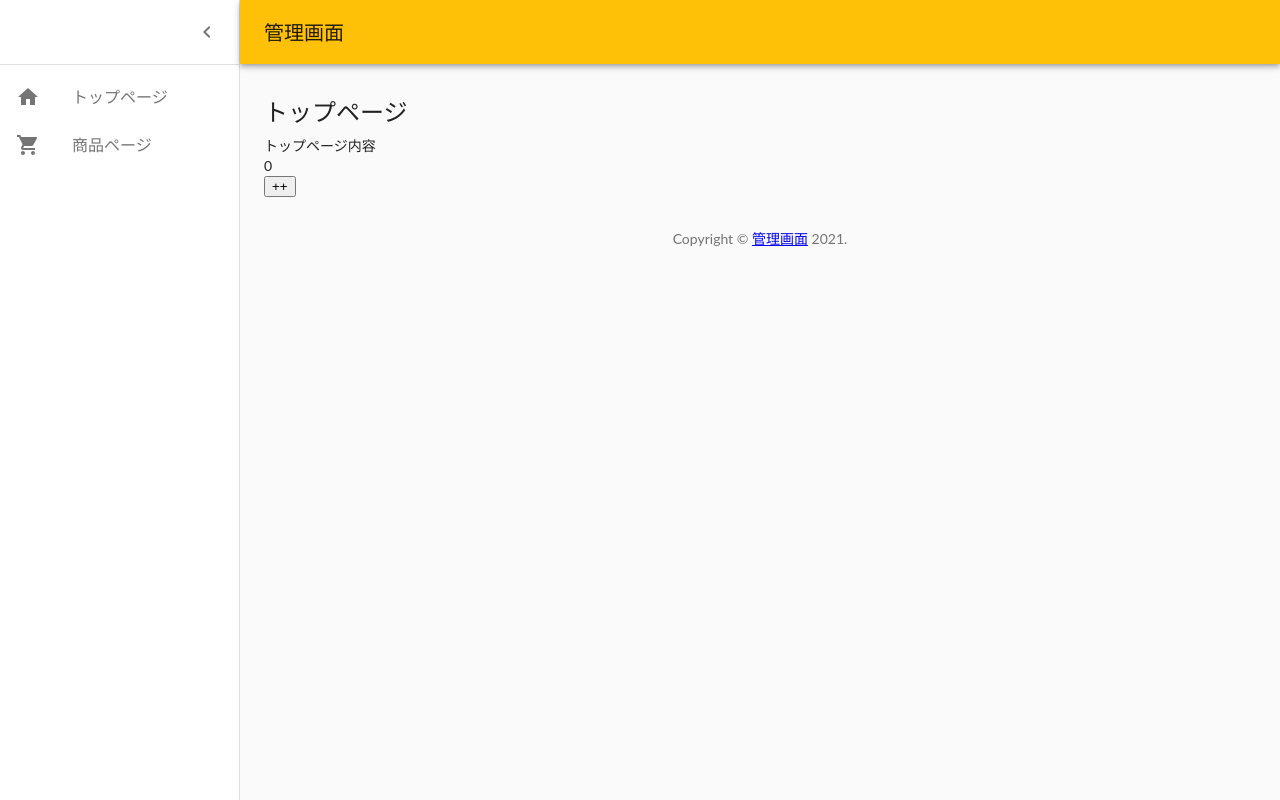
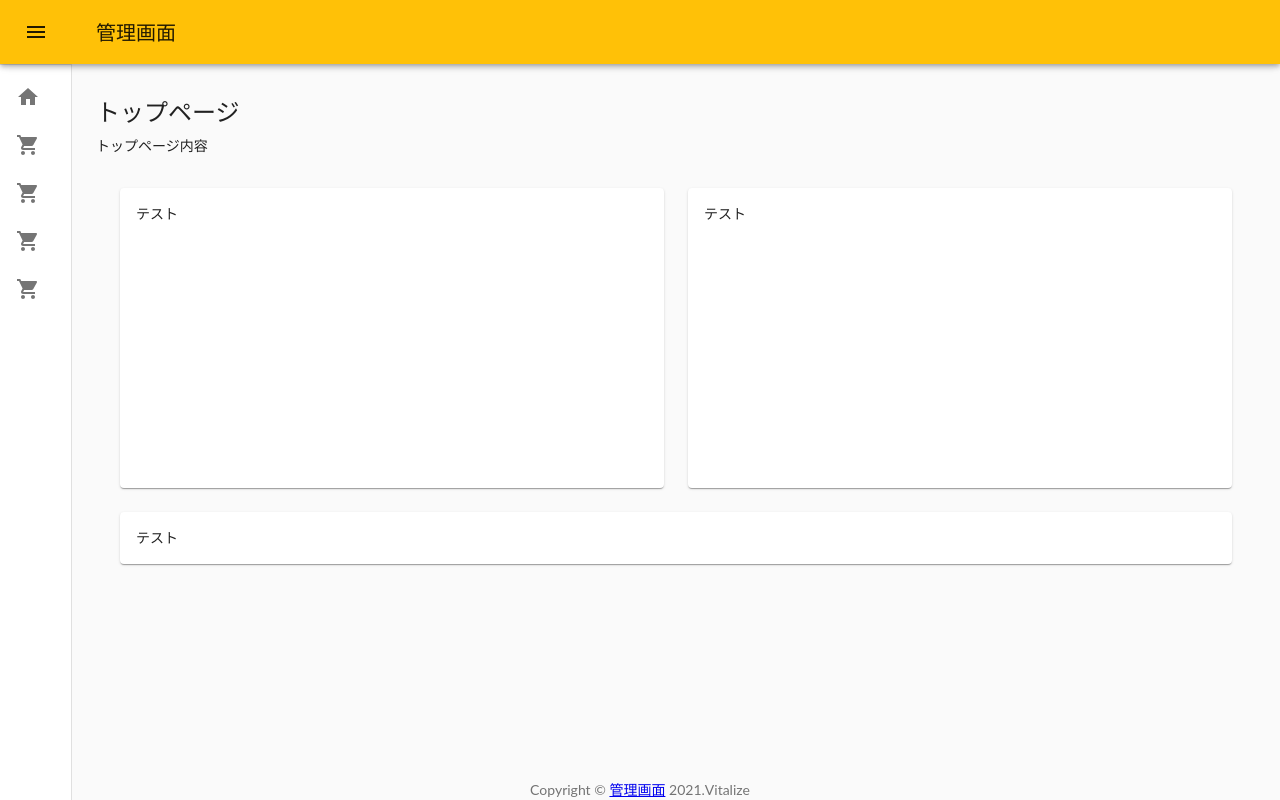
Before and after one commit to daichi1002/miyazaki_office_app, a Gatsby site in the folder frontend/: page / in a window 1280 px wide. Built offline with nearby package versions, Linux system fonts and the light colour scheme; Gatsby itself is replaced by a stand-in of ours.

Commit message:
add: first-view

```diff
--- a/frontend/src/components/stores/countStore.ts
+++ b/frontend/src/components/stores/countStore.ts
@@ -1,20 +1,24 @@
-  import { observable,computed, action, makeObservable } from 'mobx';
+import { observable, computed, action, makeObservable } from 'mobx'
 
 export class CountStore {
   count = 1
 
   get getDoubleCount() {
-      return this.count * 2;
+    return this.count * 2
   }
 
   setIncrementCount() {
-      console.log(this.count++)
+    this.count++
+  }
+
+  setDecrimentCount() {
+    this.count--
   }
   constructor() {
-      makeObservable(this,{
-      count:  observable,
-      getDoubleCount:  computed,
-      setIncrementCount:  action,
+    makeObservable(this, {
+      count: observable,
+      getDoubleCount: computed,
+      setIncrementCount: action,
     })
   }
 }
--- a/frontend/src/components/templates/GenericTemplates.tsx
+++ b/frontend/src/components/templates/GenericTemplates.tsx
@@ -131,18 +131,28 @@ const useStyles = makeStyles((theme: Theme) =>
       textDecoration: 'none',
       color: theme.palette.text.secondary,
     },
+    footer: {
+      display: 'block',
+      width: '100%',
+      position: 'fixed',
+      left: 0,
+      bottom: 0,
+      zIndex: 1000,
+      textAlign: 'center',
+    },
   })
 )
 
 const Copyright = () => {
+  const classes = useStyles()
   return (
-    <Typography variant="body2" color="textSecondary" align="center">
+    <Typography className={classes.footer} variant="body2" color="textSecondary" align="center">
       {'Copyright © '}
       <Link color="inherit" to="/">
         管理画面
       </Link>{' '}
       {new Date().getFullYear()}
-      {'.'}
+      {'.Vitalize'}
     </Typography>
   )
 }
@@ -154,7 +164,7 @@ export interface GenericTemplateProps {
 
 const GenericTemplate: React.FC<GenericTemplateProps> = ({ children, title }) => {
   const classes = useStyles()
-  const [open, setOpen] = React.useState(true)
+  const [open, setOpen] = React.useState(false)
   const handleDrawerOpen = () => {
     setOpen(true)
   }
@@ -207,7 +217,7 @@ const GenericTemplate: React.FC<GenericTemplateProps> = ({ children, title }) =>
                 <ListItemIcon>
                   <HomeIcon />
                 </ListItemIcon>
-                <ListItemText primary="トップページ" />
+                <ListItemText primary="値入力" />
               </ListItem>
             </Link>
             <Link to="/ProductPage" className={classes.link}>
@@ -215,7 +225,31 @@ const GenericTemplate: React.FC<GenericTemplateProps> = ({ children, title }) =>
                 <ListItemIcon>
                   <ShoppingCartIcon />
                 </ListItemIcon>
-                <ListItemText primary="商品ページ" />
+                <ListItemText primary="商品" />
+              </ListItem>
+            </Link>
+            <Link to="/inventory" className={classes.link}>
+              <ListItem button>
+                <ListItemIcon>
+                  <ShoppingCartIcon />
+                </ListItemIcon>
+                <ListItemText primary="在庫" />
+              </ListItem>
+            </Link>
+            <Link to="/mobx" className={classes.link}>
+              <ListItem button>
+                <ListItemIcon>
+                  <ShoppingCartIcon />
+                </ListItemIcon>
+                <ListItemText primary="mobx練習" />
+              </ListItem>
+            </Link>
+            <Link to="/useEffect" className={classes.link}>
+              <ListItem button>
+                <ListItemIcon>
+                  <ShoppingCartIcon />
+                </ListItemIcon>
+                <ListItemText primary="hooks練習" />
               </ListItem>
             </Link>
           </List>
--- a/frontend/src/pages/index.tsx
+++ b/frontend/src/pages/index.tsx
@@ -1,18 +1,47 @@
 import React from 'react'
+import Box from '@material-ui/core/Box'
+import clsx from 'clsx'
 import GenericTemplate from '../components/templates/GenericTemplates'
+import Container from '@material-ui/core/Container'
+import Grid from '@material-ui/core/Grid'
+import { makeStyles } from '@material-ui/core'
+import Paper from '@material-ui/core/Paper'
+
 const HomePage: React.FC = () => {
-  const [count, setCount] = React.useState(0)
-
-  React.useEffect(() => {
-    document.title = `${count}回クリックされました`
-    console.log(`再レンダーされました`)
-  }, [])
-
+  const useStyles = makeStyles((theme) => ({
+    container: {
+      paddingTop: theme.spacing(4),
+      paddingBottom: theme.spacing(4),
+    },
+    paper: {
+      padding: theme.spacing(2),
+      display: 'flex',
+      overflow: 'auto',
+      flexDirection: 'column',
+    },
+    fixedHeight: {
+      height: 300,
+    },
+  }))
+  const classes = useStyles()
+  const fixedHeightPaper = clsx(classes.paper, classes.fixedHeight)
   return (
     <GenericTemplate title="トップページ">
       <>トップページ内容</>
-      <div>{count}</div>
-      <button onClick={() => setCount(count + 1)}>++</button>
+      <Container maxWidth="lg" className={classes.container}>
+        <Grid container spacing={3}>
+          <Grid item xs={12} md={6} lg={6}>
+            <Paper className={fixedHeightPaper}>テスト</Paper>
+          </Grid>
+          <Grid item xs={12} md={6} lg={6}>
+            <Paper className={fixedHeightPaper}>テスト</Paper>
+          </Grid>
+          <Grid item xs={12}>
+            <Paper className={classes.paper}>テスト</Paper>
+          </Grid>
+        </Grid>
+        <Box pt={4}></Box>
+      </Container>
     </GenericTemplate>
   )
 }
```
Also changed, not shown: frontend/src/pages/inventory.tsx (added, +12 -0 lines), frontend/src/pages/mobx.tsx (+26 -11 lines), frontend/src/pages/useEffect.tsx (+4 -3 lines), 1 other file. Lines whose indentation alone changed are shown as unchanged.
